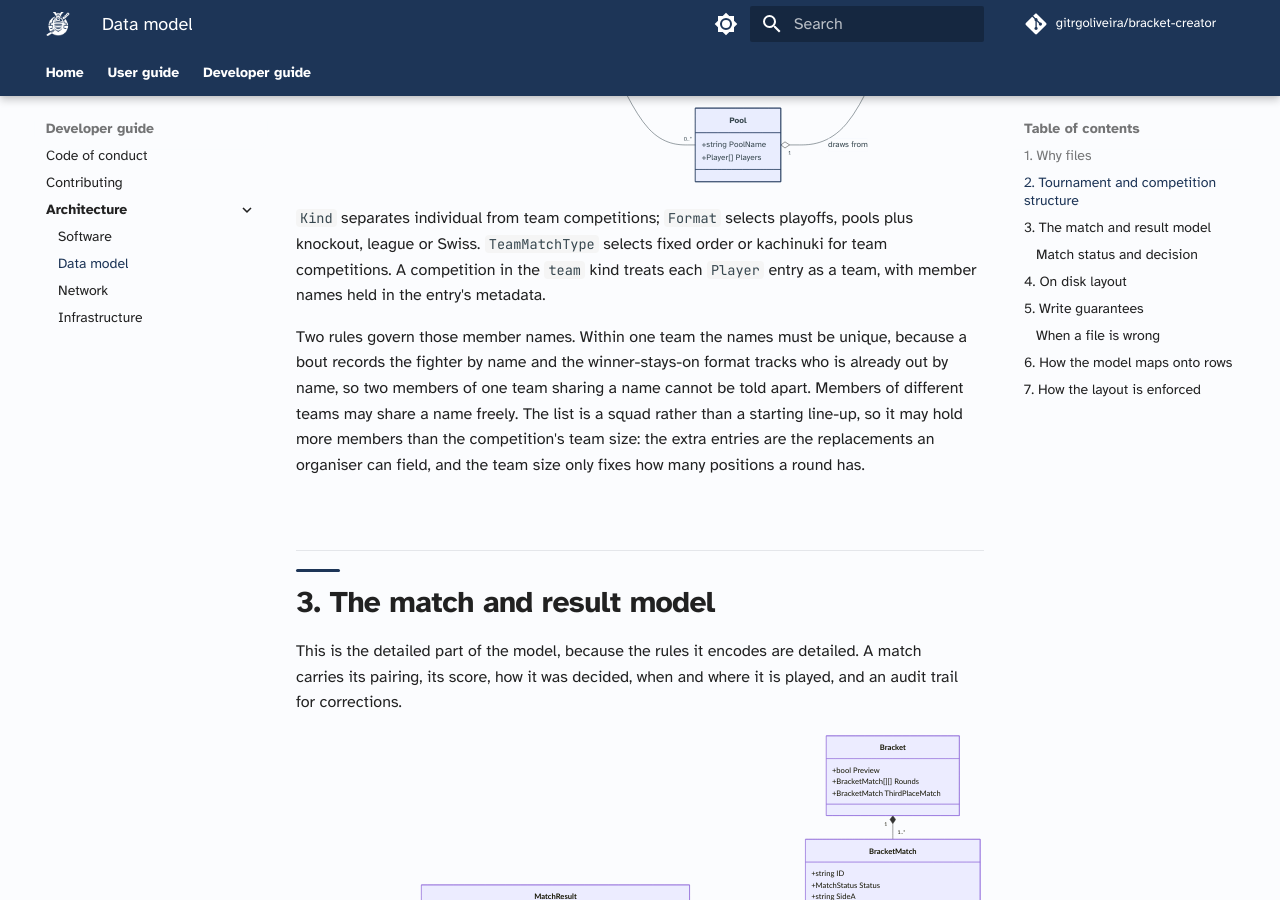
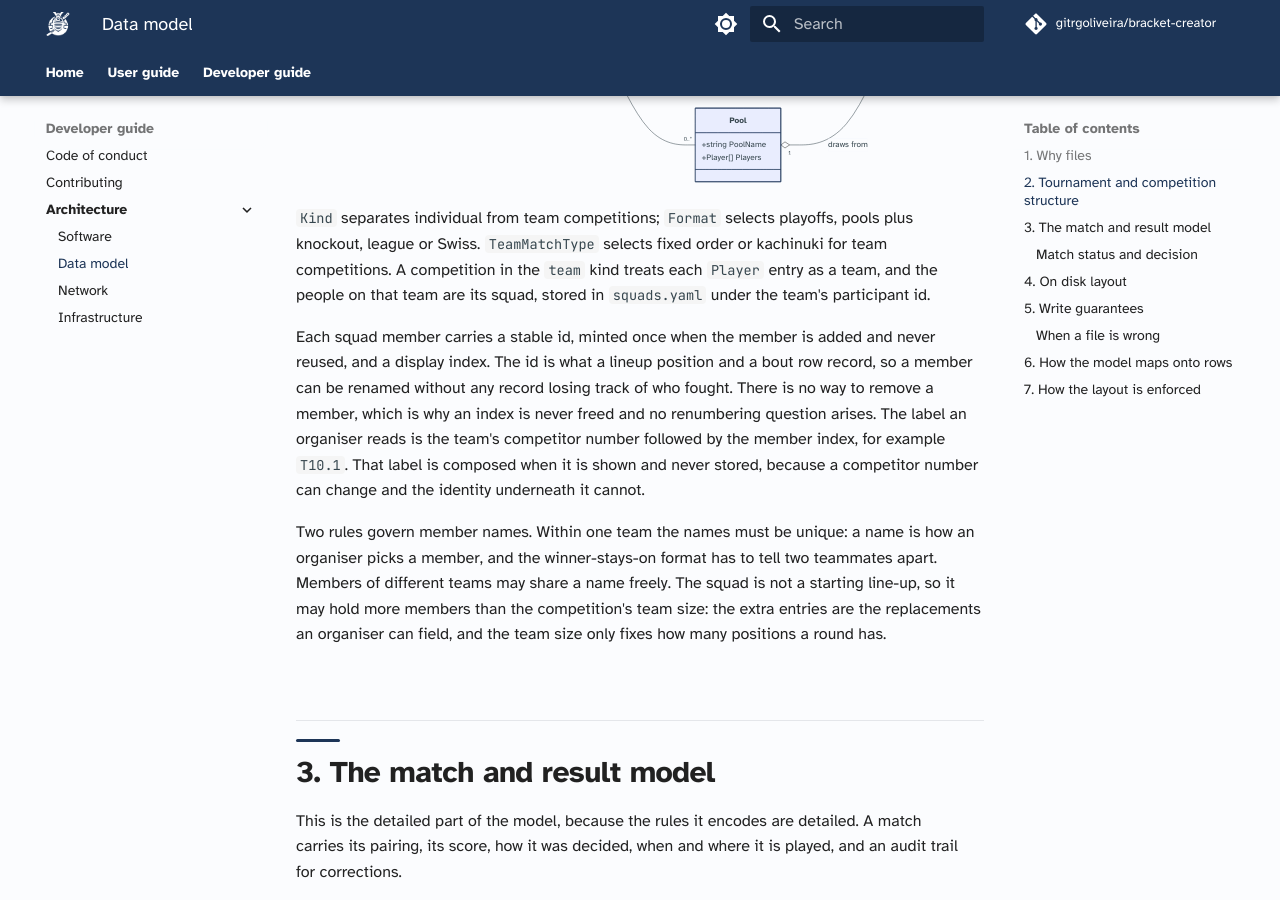
Before and after one commit to gitrgoliveira/bracket-creator, an MkDocs documentation site: the page built from docs/architecture/data-model.md, in a window 1280 px wide and 900 px high, scrolled down 1358 px. Built offline with MkDocs 1.6.1 and Material for MkDocs 9.7.7, drawn with Linux system fonts in a browser that asks for light colours; comment, search, counter and statistics services are not loaded.

Commit message:
docs: describe the squad file and the member identity it holds
A team's members moved out of the roster row's untyped trailing columns
into squads.yaml, and neither the public data model nor the repo's own
state tree listed the new file. Both now describe it, including why the
T10.1 label is composed on read rather than stored and why no index is
ever freed.

Co-Authored-By: Claude Fable 5.1 <noreply@anthropic.com>

````diff
--- a/docs/architecture/data-model.md
+++ b/docs/architecture/data-model.md
@@ -110,16 +110,24 @@ classDiagram
 
 `Kind` separates individual from team competitions; `Format` selects playoffs, pools plus
 knockout, league or Swiss. `TeamMatchType` selects fixed order or kachinuki for team
-competitions. A competition in the `team` kind treats each `Player` entry as a team, with
-member names held in the entry's metadata.
+competitions. A competition in the `team` kind treats each `Player` entry as a team, and
+the people on that team are its squad, stored in `squads.yaml` under the team's participant
+id.
 
-Two rules govern those member names. Within one team the names must be unique, because a
-bout records the fighter by name and the winner-stays-on format tracks who is already out
-by name, so two members of one team sharing a name cannot be told apart. Members of
-different teams may share a name freely. The list is a squad rather than a starting
-line-up, so it may hold more members than the competition's team size: the extra entries
-are the replacements an organiser can field, and the team size only fixes how many
-positions a round has.
+Each squad member carries a stable id, minted once when the member is added and never
+reused, and a display index. The id is what a lineup position and a bout row record, so a
+member can be renamed without any record losing track of who fought. There is no way to
+remove a member, which is why an index is never freed and no renumbering question arises.
+The label an organiser reads is the team's competitor number followed by the member index,
+for example `T10.1`. That label is composed when it is shown and never stored, because a
+competitor number can change and the identity underneath it cannot.
+
+Two rules govern member names. Within one team the names must be unique: a name is how an
+organiser picks a member, and the winner-stays-on format has to tell two teammates apart.
+Members of different teams may share a name freely. The squad is not a starting line-up, so
+it may hold more members than the competition's team size: the extra entries are the
+replacements an organiser can field, and the team size only fixes how many positions a
+round has.
 
 ## 3. The match and result model
 
@@ -300,6 +308,11 @@ classDiagram
     class lineups_yaml["lineups.yaml"] {
         <<YAML>>
         TeamLineup by round
+        position to name and member id
+    }
+    class squads_yaml["squads.yaml"] {
+        <<YAML>>
+        TeamMember list by team
     }
     class overrides_json["overrides.json"] {
         <<JSON>>
@@ -329,7 +342,9 @@ classDiagram
     config_md --> bracket_json
     config_md --> status_yaml
     config_md --> lineups_yaml
+    config_md --> squads_yaml
     config_md --> overrides_json
+    squads_yaml --> lineups_yaml : positions reference members
 ```
 
 Markdown, CSV, and JSON or YAML each earn their place:
````
Also changed, not shown: CLAUDE.md (+2 -1 lines).
